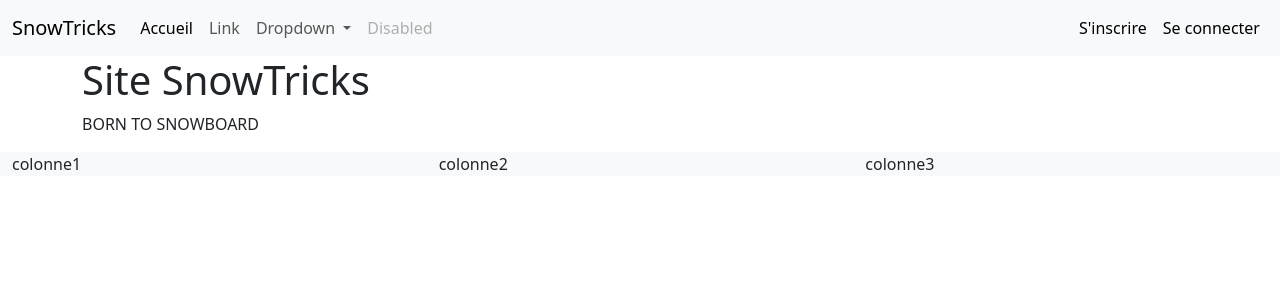
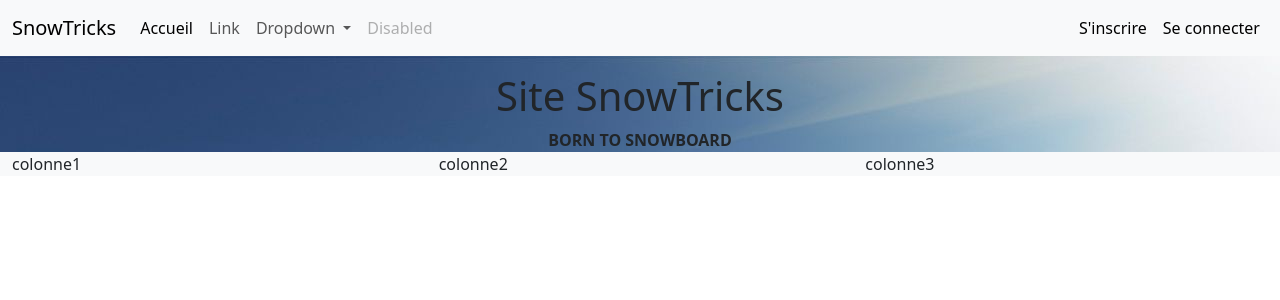
Before and after one commit to zaynakaadan/SnowTricks, a Symfony app: template templates/main/index.html.twig in a window 1280 px wide. Shown: the top 300 px of the page. Run offline with Twig, Linux system fonts and the light colour scheme; the template is opened without the code that fills it, so the values that code supplies are empty; some libraries are stand-ins or nearby versions.

Commit message:
add background image

```diff
--- a/templates/main/index.html.twig
+++ b/templates/main/index.html.twig
@@ -1,15 +1,21 @@
 {% extends 'base.html.twig' %}
 
+
 {% block body %}
-    <main class="container">
+<header class="bg-image"style="background-image: url('/assets/img/welcome.jpeg'); ">
+		<div class="contents-header text-center">
+			<h1 class="header-title text-center pt-3">Site SnowTricks</h1>
+			    <strong class="sub-title ">
+				    BORN TO SNOWBOARD
+			    </strong>
+		</div>
+</header>
+    <main class="container homepage">
         <section class="row">
-            <div class="col-12">
-                    <h1>Site SnowTricks</h1>
-                    <p>BORN TO SNOWBOARD</p>
-            </div>
+
             {% for category in categories %}
 
-                <div class="col-3">
+                <div class="col-3 mt-3">
                     <div class="card h-100">
                         <div class="card-body">
                             <h2 class="card-title">{{ category.name }}</h2>
@@ -20,6 +26,9 @@
             {% endfor %}
         </section>
     </main>
+    <i class="fas fa-arrow-up fa-3x" style="display: block;"></i>
+
+
 
 
 
```
